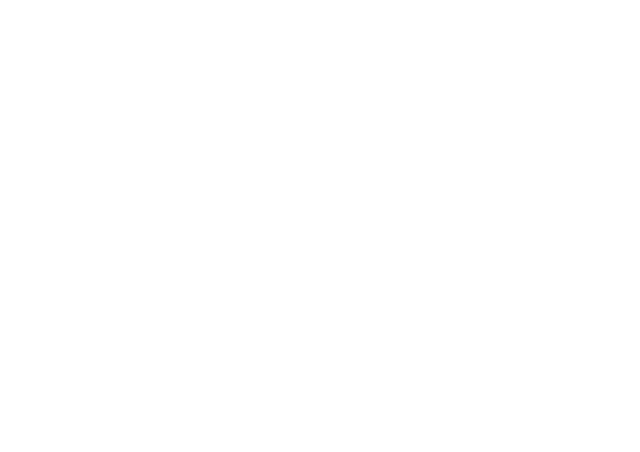
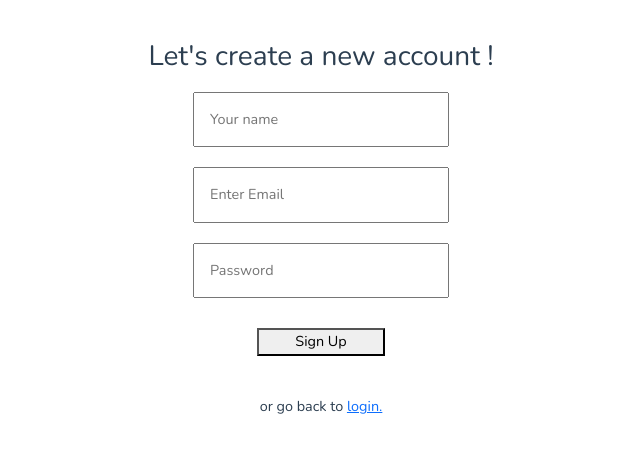
Before and after one commit to JaviMartinez-sv/Serendipia, a Vue app: page /signup in a window 1280 px wide. Shown: the top 452 px of the page, without its empty margins (319-959 px from the left). Built offline with nearby package versions, Linux system fonts and the light colour scheme.

Commit message:
integracion firebase

```diff
--- a/package.json
+++ b/package.json
@@ -11,6 +11,7 @@
     "@popperjs/core": "^2.9.2",
     "bootstrap": "^5.0.1",
     "core-js": "^3.6.5",
+    "firebase": "^8.6.4",
     "jquery": "^3.6.0",
     "popper.js": "^1.16.1",
     "vue": "^2.6.11",
--- a/src/components/Navbar.vue
+++ b/src/components/Navbar.vue
@@ -15,7 +15,10 @@
               <router-link to="/products" class="nav-link" href="#">Products</router-link>
         </li>
         <li class="nav-item">
-          <router-link to="/about" class="nav-link" href="#">About</router-link>
+          <router-link to="/login" class="nav-link" href="#">Login</router-link>
+        </li>
+        <li class="nav-item">
+          <router-link to="/signup" class="nav-link" href="#">Sign Up</router-link>
         </li>
       </ul>
       <form class="d-flex">
@@ -24,21 +27,19 @@
       </form>
     </div>
   </div>
-  <Login></Login>
 </nav>
 
   </div>
 </template>
 
 <script>
-import Login from './Login.vue';
 
 export default {
   name: "Navbar",
   props: {
     msg: String
   },
-  components:{Login}
+  components:{}
 };
 </script>
 
--- /dev/null
+++ b/src/firebase.js
@@ -0,0 +1,19 @@
+import firebase from 'firebase';
+
+  // Your web app's Firebase configuration
+  // For Firebase JS SDK v7.20.0 and later, measurementId is optional
+  var config = {
+    apiKey: "AIzaSyACZL184naP6zCJ1eYaYIg1uTNOScbh1TM",
+    authDomain: "serendipia-9bbf4.firebaseapp.com",
+    projectId: "serendipia-9bbf4",
+    storageBucket: "serendipia-9bbf4.appspot.com",
+    messagingSenderId: "801268449224",
+    appId: "1:801268449224:web:1f7d159c9287a848cb8afd",
+    measurementId: "G-1KSJ6WTC9F"
+  };
+  // Initialize Firebase
+  const fb = firebase.initializeApp(config);
+
+  const db = firebase.firestore();
+
+  export {fb,db}
--- a/src/main.js
+++ b/src/main.js
@@ -14,6 +14,7 @@
 
 Vue.config.productionTip = false;
 
+
 new Vue({
   router,
   render: (h) => h(App),
--- a/src/router/index.js
+++ b/src/router/index.js
@@ -5,6 +5,8 @@
 import Overview from "../views/Overview.vue";
 import Products from "../views/Products.vue";
 import Orders from "../views/Orders.vue";
+import Login2 from "../views/Login2.vue";
+import SignUp from "../views/Signup.vue";
 
 Vue.use(VueRouter);
 
@@ -14,6 +16,7 @@
     name: "Home",
     component: Home,
   },
+
   {
     path: "/admin",
     name: "admin",
@@ -37,13 +40,23 @@
     ]
   },
   {
-    path: "about",
+    path: "/about",
     name: "about",
     // route level code-splitting
     // this generates a separate chunk (about.[hash].js) for this route
     // which is lazy-loaded when the route is visited.
     component: () =>
       import(/* webpackChunkName: "about" */ "../views/About.vue"),
+  },
+  {
+    path: "/login",
+    name: "Login",
+    component: Login2,
+  },
+  {
+    path: "/signup",
+    name: "SignUp",
+    component: SignUp,
   },
 ];
 
--- a/src/views/Home.vue
+++ b/src/views/Home.vue
@@ -18,6 +18,7 @@
           </div>
         </div>
       </div>
+      <login></login>
   </div>
 </template>
 
@@ -25,10 +26,12 @@
 // @ is an alias to /src
 import Hero from "@/components/Hero.vue";
 import Products from "@/sections/Products.vue";
+import Login from '../components/Login.vue';
 export default {
   name: "home",
   components: {
-    Hero,Products
+    Hero,Products,
+    Login
   }
 };
 </script>
--- /dev/null
+++ b/src/views/Login2.vue
@@ -0,0 +1,77 @@
+<template>
+
+  <div class="login">
+    <h3><strong>Sign in</strong></h3>
+    <input type="email" v-model="email" placeholder="Email"><br>
+    <input type="password" @keyup.enter="login" v-model="password" placeholder="Password"><br>
+    <button @click="login">Login</button>
+    <p>You dont have an account ? You can <router-link to="/signup"> create one</router-link></p>
+  </div>
+</template>
+<script>
+
+import {fb} from 'firebase';
+
+export default {
+  name: "login",
+  data() {
+    return{
+          email:null,
+          password:null
+    };
+  },
+
+  methods:{
+      login(){
+
+          fb.auth().signInWithEmailAndPassword(this.email, this.password)
+                        .then(() => {
+
+                          this.$router.replace('admin');
+                        })
+                        .catch(function(error) {
+                            // Handle Errors here.
+                            var errorCode = error.code;
+                            var errorMessage = error.message;
+                            if (errorCode === 'auth/wrong-password') {
+                                alert('Wrong password.');
+                            } else {
+                                alert(errorMessage);
+                            }
+                            console.log(error);
+                    });
+
+      },
+
+  }
+};
+</script>
+
+<!-- Add "scoped" attribute to limit CSS to this component only -->
+<style scoped>
+.login{
+  margin-top: 40px;
+  text-align: center;
+}
+input{
+  margin:10px 0;
+  width:20%;
+  padding:15px;
+
+}
+button{
+  margin-top: 20px;
+  width:10%;
+  cursor: pointer;
+}
+p{
+  margin-top: 40px;
+  font-size: 13px;
+
+}
+p a {
+  text-decoration: underline;
+  cursor:pointer;
+}
+
+</style>
--- /dev/null
+++ b/src/views/Signup.vue
@@ -0,0 +1,87 @@
+<template>
+
+  <div class="signup">
+    <h3>Let's create a new account !</h3>
+    <input type="text" v-model="name" placeholder="Your name"><br>
+    <input type="email" v-model="email" placeholder="Enter Email"><br>
+    <input type="password" v-model="password" placeholder="Password"><br>
+    <button @click="register">Sign Up</button>
+    <p></p>
+    <span>or go back to <router-link to="/login">login.</router-link></span>
+  </div>
+</template>
+<script>
+
+import {fb,db} from '../firebase'
+
+
+export default {
+  name: "signup",
+  data() {
+    return{
+          name:null,
+          email:null,
+          password:null
+      }
+  },
+  methods:{
+      register(){
+            fb.auth().createUserWithEmailAndPassword(this.email, this.password)
+                .then((user) => {
+
+                    db.collection("profiles").doc(user.user.uid).set({
+                        name: this.name
+                    })
+                    .then(function() {
+                        console.log("Document successfully written!");
+                    })
+                    .catch(function(error) {
+                        console.error("Error writing document: ", error);
+                    });
+
+                    this.$router.replace('admin');
+                })
+                .catch(function(error) {
+                // Handle Errors here.
+                var errorCode = error.code;
+                var errorMessage = error.message;
+                if (errorCode == 'auth/weak-password') {
+                    alert('The password is too weak.');
+                } else {
+                    alert(errorMessage);
+                }
+                console.log(error);
+            });
+      }
+  }
+}
+</script>
+
+<!-- Add "scoped" attribute to limit CSS to this component only -->
+<style scoped>
+.signup{
+  margin-top: 40px;
+  text-align: center;
+}
+input{
+  margin:10px 0;
+  width:20%;
+  padding:15px;
+
+}
+button{
+  margin-top: 20px;
+  width:10%;
+  cursor: pointer;
+}
+p{
+  margin-top: 40px;
+  font-size: 13px;
+
+}
+p a {
+  text-decoration: underline;
+  cursor:pointer;
+}
+
+</style>
```
Also changed, not shown: 1 other file (tests, documents, lock files or other folders).
